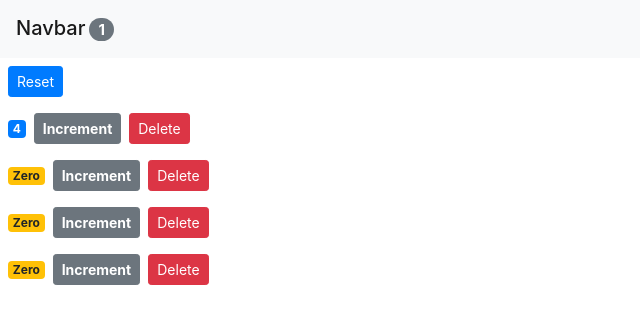
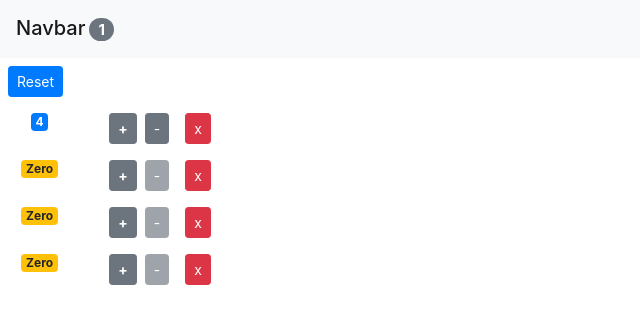
Before and after one commit to shafeek2112/react-app, a React (Create React App) app: page / in a window 1280 px wide. Shown: the top 324 px of the page, without its empty margins (0-640 px from the left). Built offline with nearby package versions, Linux system fonts and the light colour scheme.

Commit message:
adding decrement

```diff
--- a/src/App.js
+++ b/src/App.js
@@ -54,18 +54,26 @@ class App extends Component {
 	// 	console.log(this.props)
 	// }
 
-	handleIncrement = counterParam => {
+	handleIncrementDecrement = (counterParam,type) => {
 
 		// In we clone the state.counter obj  into another and then modify it will directly change the state obj,
 		// so to avoid this, first clone the state ob and then clone the particular counter obj which need to
 		// be changed in the same index, then it wont change the state directly.
 		const counters = [...this.state.counters];
-		const index = counters.indexOf(counterParam)
-		counters[index] = {...counterParam} // This line is used to create different counters obj from state.
-		counters[index].value++;
+		const index = counters.indexOf(counterParam);
+		counters[index] = {...counterParam}; // This line is used to create different counters obj from state.
+		(type == 'increment') ? counters[index].value++ : counters[index].value-- ;
 		console.log(counters, this.state.counters);
 		this.setState({ counters });
 	}
+
+	/*handleDecrement = (counterParam) => {
+		const counters = [...this.state.counters];
+		const index = counters.indexOf(counterParam)
+		counters[index] = {...counterParam} // This line is used to create different counters obj from state.
+		counters[index].value--;
+		this.setState({ counters });
+	}*/
 
 	handleDelete = (counterId) => {
 		// console.log('Event handler called.',counter)
@@ -90,7 +98,9 @@ class App extends Component {
 					counters={this.state.counters}
 					onReset={this.handleReset}
 					onDelete={this.handleDelete}
-					onIncrement={this.handleIncrement}
+					// onIncrement={this.handleIncrement}
+					// onDecrement={this.handleDecrement}
+					onIncrementDecrement={this.handleIncrementDecrement}
 				/>
 			</React.Fragment>
 		);
--- a/src/components/counter.jsx
+++ b/src/components/counter.jsx
@@ -11,18 +11,24 @@ class Counter extends Component {
 
     render() {
 
-        // console.log(this.props);
+        const { counter, onIncrement, onDecrement, onIncrementDecrement, onDelete} = this.props;
+
         return (
-            <div>
-                <span style={this.style} className={this.getBadgeClassNames()} >{ this.countFormat() }</span>
+            <div className="row">
+                <div className="col-1 text-center">
+                    <span style={this.style} className={this.getBadgeClassNames()} >{ this.countFormat() }</span>
+                </div>
+                <div className="col-5">
+                    {/* Beloe on onClick = we are passing the simple arrow function to handole the parameter, otherwise we cannot send the parameter to 'handleIncrement' function  */}
+                    <button style={{ fontWeight: 'bold' }} onClick={() => onIncrementDecrement(counter,'increment')} className="btn btn-secondary btn-sm" >+</button>
 
-                {/* Beloe on onClick = we are passing the simple arrow function to handole the parameter, otherwise we cannot send the parameter to 'handleIncrement' function  */}
-                <button style={{ fontWeight: 'bold' }} onClick={() => this.props.onIncrement(this.props.counter)} className="btn btn-secondary btn-sm" >Increment</button>
+                    <button onClick={() => onIncrementDecrement(counter,'decrement')} className="btn btn-secondary btn-sm m-2" disabled={this.props.counter.value === 0 ? 'disabled' : ''} >-</button>
 
-                {/* React RULE - For modifying the state like delete, add, edit - should be done at the componenet where this state is presented. So below we raise the
-                    delete event and then Counters component will handle this event
-                */}
-                <button onClick={() => this.props.onDelete(this.props.counter.id)} className="btn btn-danger btn-sm m-2">Delete</button>
+                    {/* React RULE - For modifying the state like delete, add, edit - should be done at the componenet where this state is presented. So below we raise the
+                        delete event and then Counters component will handle this event
+                    */}
+                    <button onClick={() => onDelete(counter.id)} className="btn btn-danger btn-sm m-2">x</button>
+                </div>
             </div>
         );
     }
--- a/src/components/counters.jsx
+++ b/src/components/counters.jsx
@@ -7,7 +7,7 @@ class Counters extends Component {
     render() {
 
         //Object destructuring.
-        const { onReset, counters, onDelete, onIncrement } = this.props;
+        const { onReset, counters, onDelete, onIncrement, onDecrement, onIncrementDecrement } = this.props;
 
         return (
             <div>
@@ -16,7 +16,9 @@ class Counters extends Component {
                     <Counter
                         key={counter.id}
                         onDelete={onDelete}
-                        onIncrement={onIncrement}
+                        // onIncrement={onIncrement}
+                        // onDecrement={onDecrement}
+                        onIncrementDecrement={onIncrementDecrement}
                         counter={counter}
                         selected='true'
                     />
```
